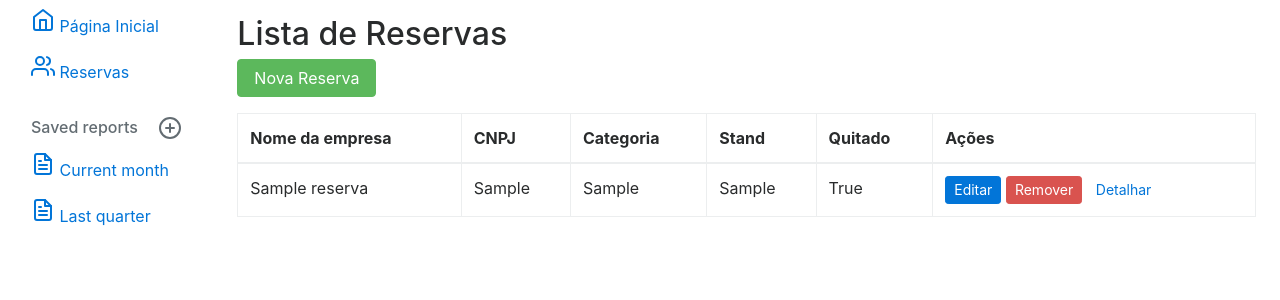
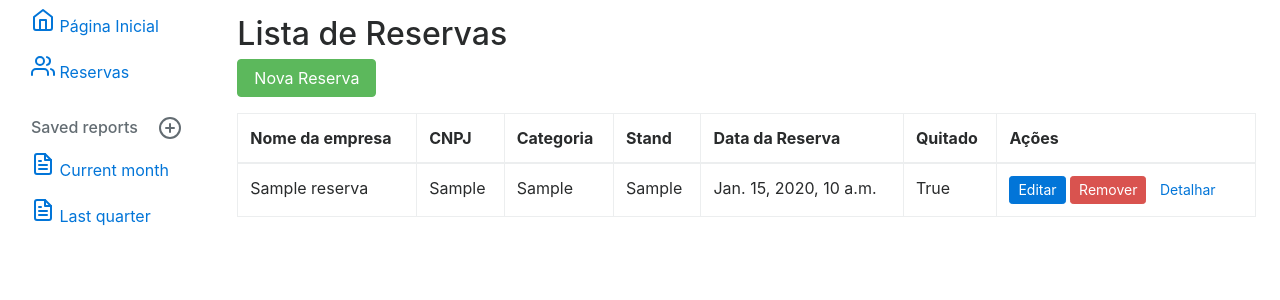
Before and after one commit to hebertviniciuss/Reservas-Fineccap, a Django app: page /reserva_listar/ in a window 1280 px wide. Shown: the part 54-354 px from the top of the page. Run offline with Django 4.2, Linux system fonts and the light colour scheme; tables that the repository leaves empty hold one stand-in row (values such as "Sample post").

Commit message:
instalando model

```diff
--- a/finecap/models.py
+++ b/finecap/models.py
@@ -1,5 +1,5 @@
 from django.db import models
-
+from django.utils import timezone
 # Create your models here.
 class Stand(models.Model):
     localizacao = models.CharField(max_length=200)
@@ -12,8 +12,12 @@ class Reserva(models.Model):
     nome_empresa = models.CharField(max_length=150)
     cnpj = models.CharField(max_length=150)
     categoria = models.CharField(max_length=150)
+    data_reserva = models.DateTimeField(default=timezone.now)
     stand = models.OneToOneField(Stand, on_delete=models.CASCADE)
     quitado = models.BooleanField(default=False)
 
     def __str__(self):
         return self.nome_empresa
+
+    class Meta:
+        ordering = ['data_reserva',]
--- a/finecap/templates/reservas/listarreserva.html
+++ b/finecap/templates/reservas/listarreserva.html
@@ -12,6 +12,7 @@
         <th>CNPJ</th>
         <th>Categoria</th>
         <th>Stand</th>
+        <th>Data da Reserva</th>
         <th>Quitado</th>
         <th>Ações</th>
       </tr>
@@ -23,6 +24,7 @@
         <td>{{ reserva.cnpj }}</td>
         <td>{{ reserva.categoria }}</td>
         <td>{{ reserva.stand }}</td>
+        <td>{{ reserva.data_reserva }}</td>
         <td>{{ reserva.quitado }}</td>
         <td>
           <a href="{% url 'reserva_editar' id=reserva.id %}" class="btn btn-primary btn-sm">Editar</a>
```
Also changed, not shown: finecap/migrations/0002_reserva_data_reserva.py (added), finecap/migrations/0003_alter_reserva_options.py (added).
